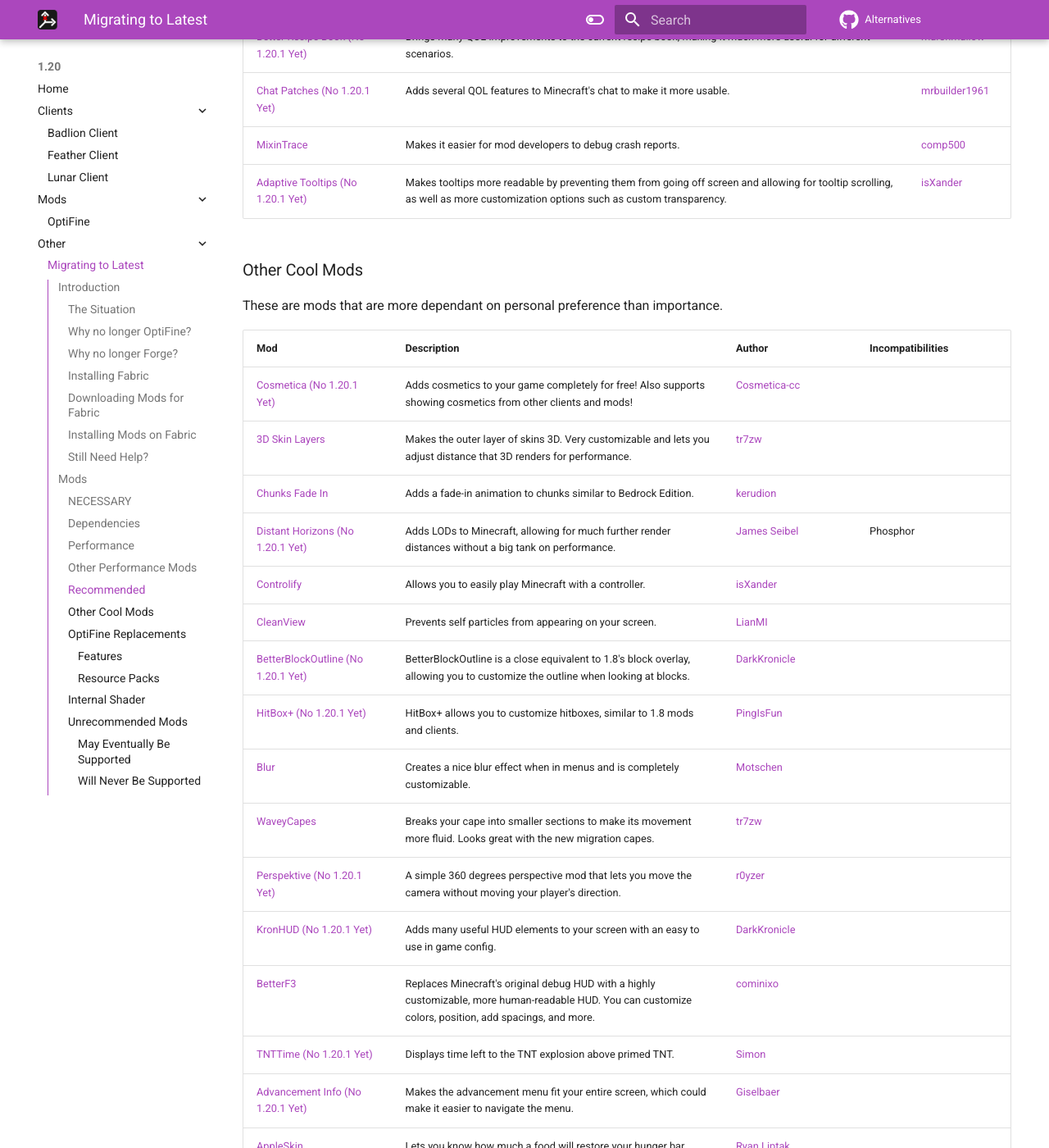
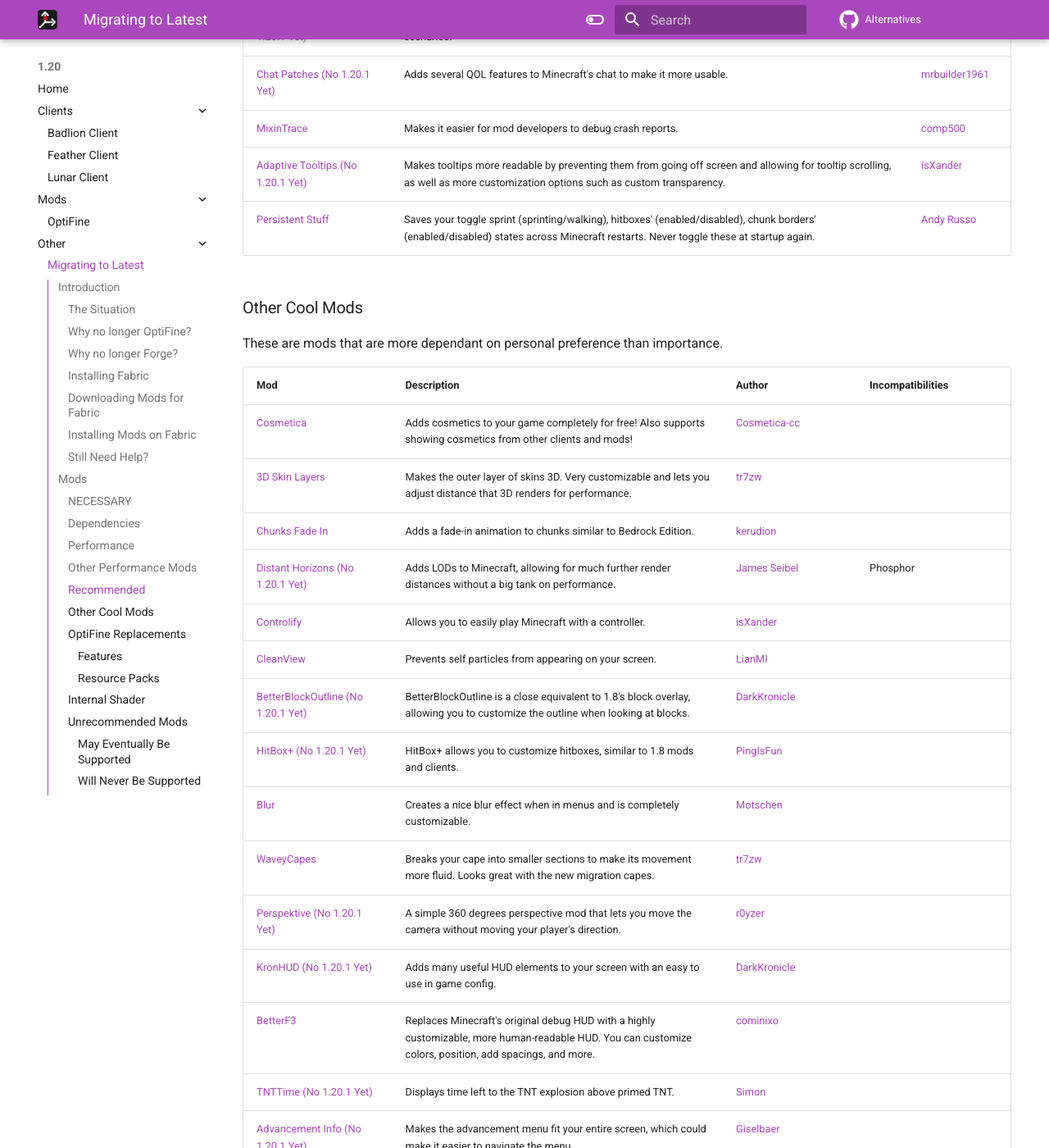
Before and after one commit to MicrocontrollersDev/Alternatives, an MkDocs documentation site: the page built from docs/latest/migrating.md, in a window 1280 px wide and 1400 px high, scrolled down 4684 px. Shown: the whole window at 82% size. Built offline with MkDocs 1.6.1 and Material for MkDocs 9.7.7, drawn with Linux system fonts in a browser that asks for light colours; comment, search, counter and statistics services are not loaded; some of the changed text lies outside the part shown.

Commit message:
some updates. add persistent stuff

```diff
--- a/docs/latest/migrating.md
+++ b/docs/latest/migrating.md
@@ -101,7 +101,7 @@
 | [Indium](https://modrinth.com/mod/indium) | Most mods | [comp500](https://github.com/comp500) |
 | [Architectury](https://modrinth.com/mod/architectury-api) | Several mods | [Shedaniel](https://github.com/shedaniel) |
 | [Cloth Config](https://modrinth.com/mod/cloth-config) | Several mods | [Shedaniel](https://github.com/shedaniel) |
-| [MaLiLib (No 1.20.1 Yet)](https://www.curseforge.com/minecraft/mc-mods/malilib) | Litematica, MiniHUD | [Matti Ruohonen](https://github.com/maruohon) |
+| [MaLiLib](https://www.curseforge.com/minecraft/mc-mods/malilib) | Litematica, MiniHUD | [Matti Ruohonen](https://github.com/maruohon) |
 | [Ash API](https://modrinth.com/mod/ash-api) | Transparent. | [Trikzon](https://github.com/Trikzon) |
 | [Searchables](https://www.curseforge.com/minecraft/mc-mods/searchables) | Controlling | [Jaredllll08](https://github.com/jaredlll08) |
 | [DarkKore (No 1.20.1 Yet)](https://modrinth.com/mod/darkkore) | KronHUD, BetterBlockOutlines | [DarkKronicle](https://github.com/DarkKronicle) |
@@ -131,7 +131,7 @@
 | [Debugify](https://modrinth.com/mod/debugify) | Fixes several bugs in Minecraft, including a few which can effect performance. This will fix lag spikes when crossing chunks and when clicking on links or the resource pack folder button, reduces time it takes to load into a world, and fixes entity collision checks being needlessly calculated client side. | [isXander](https://github.com/isXander) |
 | [Audio Engine Tweaks (No 1.20.1 Yet)](https://modrinth.com/mod/audio-engine-tweaks) | Fixes the sound pool overloading, allowing for sounds to continue playing at all time and without log spam. | [mattymatty97](https://github.com/mattymatty97) |
 | [FastAnim](https://modrinth.com/mod/fastanim) | Speeds up entity angle calculations, which may be especially noticeable when there is a high number of entities on screen. | [Lunade_](https://github.com/AViewFromTheTop) |
-| [Fastload (No 1.20.1 Yet)](https://modrinth.com/mod/fastload) | Reduces world loading times. | [BumbleSoftware](https://github.com/BumbleSoftware) |
+| [Fastload](https://modrinth.com/mod/fastload) | Reduces world loading times. | [BumbleSoftware](https://github.com/BumbleSoftware) |
 | [FastQuit (No 1.20.1 Yet)](https://modrinth.com/mod/fastquit) | Allows you to go back to the title screen while the world is still loading or saving. It is done in a way that prevents world corruption. | [KingContaria](https://github.com/KingContaria) |
 | [Noxesium](https://modrinth.com/mod/noxesium) | Contains several smaller performance improvements and also has many visual bug fixes for the MCCI server. | [Noxcrew (No 1.20.1 Yet)](https://github.com/Noxcrew) |
 
@@ -161,6 +161,7 @@
 | [Chat Patches (No 1.20.1 Yet)](https://modrinth.com/mod/chatpatches) | Adds several QOL features to Minecraft's chat to make it more usable. | [mrbuilder1961](https://github.com/mrbuilder1961) |
 | [MixinTrace](https://modrinth.com/mod/mixintrace) | Makes it easier for mod developers to debug crash reports. | [comp500](https://github.com/comp500) |
 | [Adaptive Tooltips (No 1.20.1 Yet)](https://modrinth.com/mod/adaptive-tooltips) | Makes tooltips more readable by preventing them from going off screen and allowing for tooltip scrolling, as well as more customization options such as custom transparency. | [isXander](https://github.com/isXander) |
+| [Persistent Stuff](https://modrinth.com/mod/persistent-stuff) | Saves your toggle sprint (sprinting/walking), hitboxes' (enabled/disabled), chunk borders' (enabled/disabled) states across Minecraft restarts. Never toggle these at startup again. | [Andy Russo](https://github.com/AndyRusso) |
 
 ### Other Cool Mods
 
@@ -168,7 +169,7 @@
 
 | Mod | Description | Author | Incompatibilities |
 | --- | --- | --- | --- |
-| [Cosmetica (No 1.20.1 Yet)](https://modrinth.com/mod/cosmetica) | Adds cosmetics to your game completely for free! Also supports showing cosmetics from other clients and mods! | [Cosmetica-cc](https://github.com/Cosmetica-cc) |
+| [Cosmetica](https://modrinth.com/mod/cosmetica) | Adds cosmetics to your game completely for free! Also supports showing cosmetics from other clients and mods! | [Cosmetica-cc](https://github.com/Cosmetica-cc) |
 | [3D Skin Layers](https://modrinth.com/mod/3dskinlayers) | Makes the outer layer of skins 3D. Very customizable and lets you adjust distance that 3D renders for performance. | [tr7zw](https://github.com/tr7zw) |
 | [Chunks Fade In](https://modrinth.com/mod/chunks-fade-in) | Adds a fade-in animation to chunks similar to Bedrock Edition. | [kerudion](https://github.com/kerudion) |
 | [Distant Horizons (No 1.20.1 Yet)](https://modrinth.com/mod/distanthorizons) | Adds LODs to Minecraft, allowing for much further render distances without a big tank on performance. | [James Seibel](https://gitlab.com/jeseibel) | Phosphor |
@@ -187,8 +188,8 @@
 | [Horse Stats Vanilla (No 1.20.1 Yet)](https://modrinth.com/mod/horsestatsvanilla) | Adds the stats of your horse in your horse/donkey inventory HUD, making it easy to see the perks of your horses and donkeys. | [d4m0n](https://github.com/d4rkm0nkey) |
 | [Better Mount HUD](https://modrinth.com/mod/better-mount-hud) | Makes some important HUD modules visible when riding a mount. | [Lortseam_](https://www.curseforge.com/members/lortseam_/projects) |
 | [Clear Despawn (No 1.20.1 Yet)](https://modrinth.com/mod/cleardespawn) | Clear Despawn makes it more obvious on which items are about to despawn by making them blink exponentially faster after a certain time. | [StrikerRockers](https://github.com/StrikerRockers-Mods) |
-| [Litematica (No 1.20.1 Yet)](https://www.curseforge.com/minecraft/mc-mods/litematica) | A schematic mod that allows you to import schematics of builds. | [Matti Ruohonen](https://github.com/maruohon) |
-| [MiniHUD (No 1.20.1 Yet)](https://www.curseforge.com/minecraft/mc-mods/minihud) | A customizable HUD that allows displaying various information on your screen as well as beneficial overlay renders. | [Matti Ruohonen](https://github.com/maruohon) |
+| [Litematica](https://www.curseforge.com/minecraft/mc-mods/litematica) | A schematic mod that allows you to import schematics of builds. | [Matti Ruohonen](https://github.com/maruohon) |
+| [MiniHUD](https://www.curseforge.com/minecraft/mc-mods/minihud) | A customizable HUD that allows displaying various information on your screen as well as beneficial overlay renders. | [Matti Ruohonen](https://github.com/maruohon) |
 | [Clear Skies (No 1.20.1 Yet)](https://modrinth.com/mod/clear-skies) | Removes fog color banding on skybox. | [grondag](https://github.com/grondag) |
 | [Extended Clouds](https://modrinth.com/mod/extended-clouds) | Changes cloud render distance to be same as your set render distance. | [alphaqu](https://github.com/alphaqu) |
 | [Sound Physics Remastered](https://modrinth.com/mod/sound-physics-remastered) | Makes sounds much more realistic, adding reverb, attenuation, and absorption. | [vlad2305m](https://github.com/vlad2305m), [thedocruby](https://github.com/thedocruby) & [henkelmax](https://github.com/henkelmax)|
```
